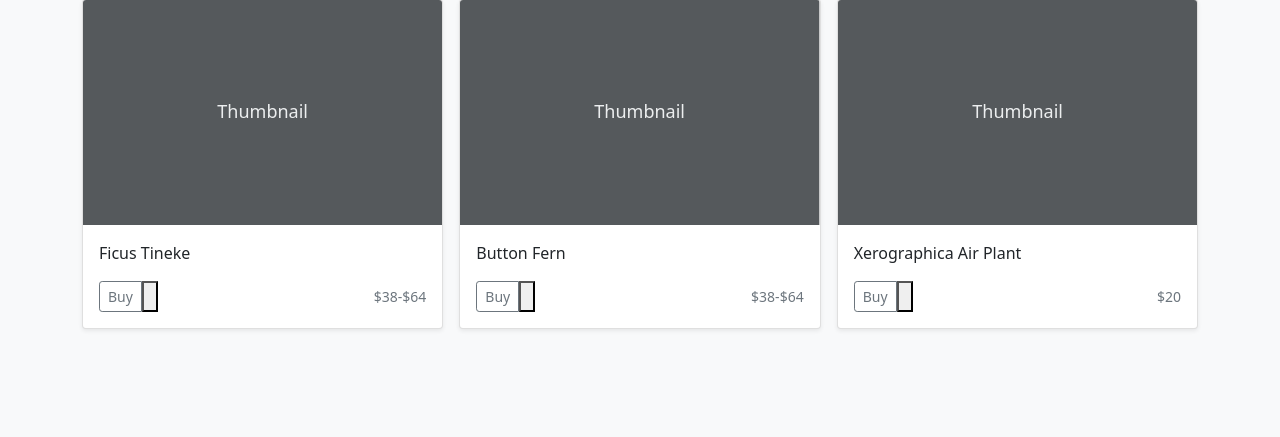
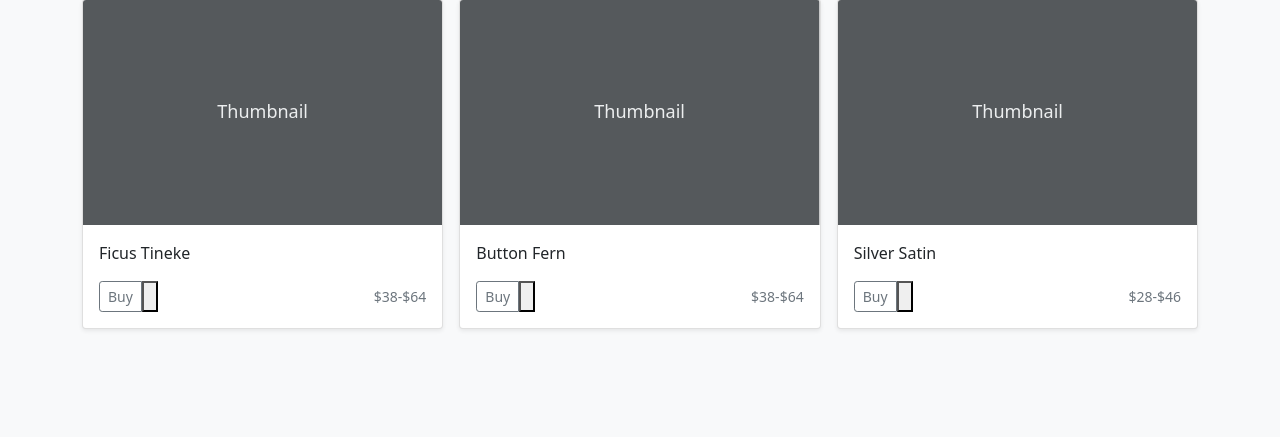
Before and after one commit to kittikhun1910/Webapp, a Flask app: page /plant in a window 1280 px wide. Shown: the part 1585-2022 px from the top of the page. Run offline with Flask 2, Linux system fonts and the light colour scheme; the visitor is signed in with stand-in values (Sample User, id 1); some libraries are stand-ins or nearby versions.

Commit message:
edit message on plant.html

```diff
--- a/myapp/templates/plant.html
+++ b/myapp/templates/plant.html
@@ -173,13 +173,13 @@
                 <svg class="bd-placeholder-img card-img-top" width="100%" height="225" xmlns="http://www.w3.org/2000/svg" role="img" aria-label="Placeholder: Thumbnail" preserveAspectRatio="xMidYMid slice" focusable="false"><title>Placeholder</title><rect width="100%" height="100%" fill="#55595c"/><text x="50%" y="50%" fill="#eceeef" dy=".3em">Thumbnail</text></svg>
 
                 <div class="card-body">
-                  <p class="card-text">Xerographica Air Plant</p>
+                  <p class="card-text">Silver Satin</p>
                   <div class="d-flex justify-content-between align-items-center">
                     <div class="btn-group">
                       <button type="button" class="btn btn-sm btn-outline-secondary">Buy</button>
                       <button type="button" class="bi bi-basket"></button>
                     </div>
-                    <small class="text-muted">$20</small>
+                    <small class="text-muted">$28-$46</small>
                   </div>
                 </div>
               </div>
```
Also changed, not shown: myapp/static/Pic1.png (added), myapp/static/Pic2.png (added), myapp/static/Pic3.png (added), myapp/static/Pic4.png (added), myapp/static/Pic5.png (added), myapp/static/Pic6.png (added), myapp/static/Pic7.png (added), myapp/static/Pic8.png (added), myapp/static/Pic9.png (added).
